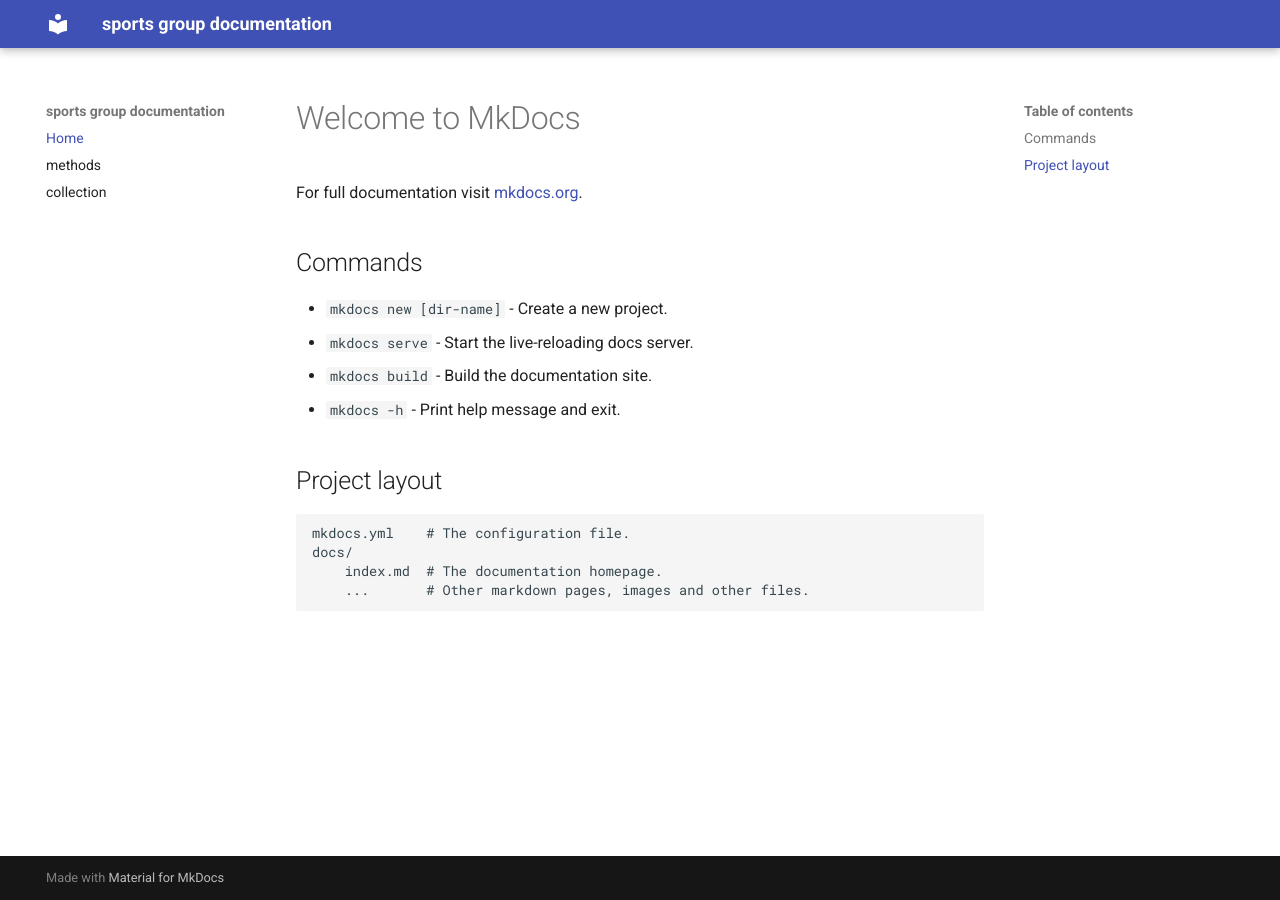
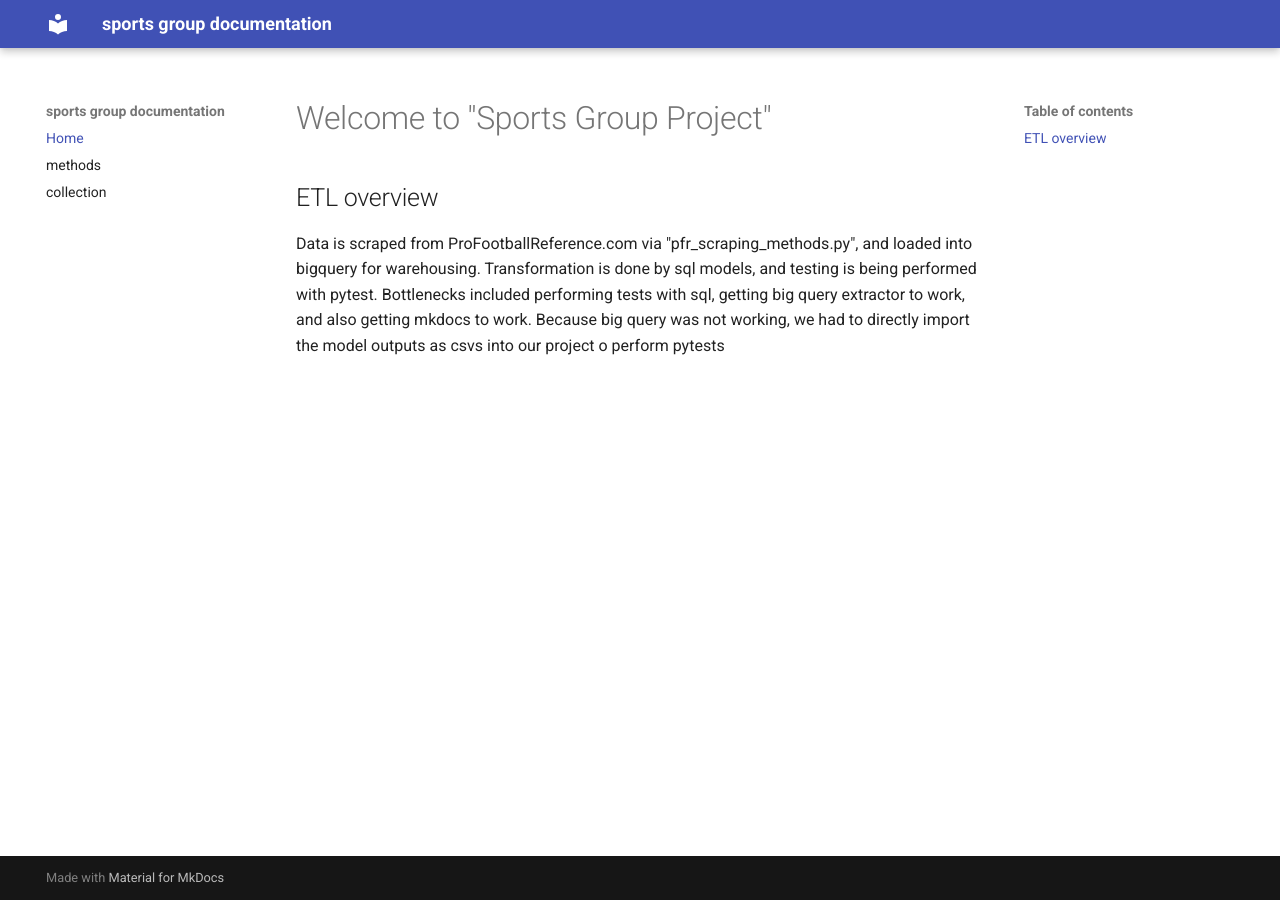
Before and after one commit to willem-strydom/footbal_analysis, an MkDocs documentation site: the page built from docs/index.md, in a window 1280 px wide. Built offline with MkDocs 1.6.1 and Material for MkDocs 9.7.7, drawn with Linux system fonts in a browser that asks for light colours.

Commit message:
pulled from main

```diff
--- a/docs/index.md
+++ b/docs/index.md
@@ -1,17 +1,9 @@
-# Welcome to MkDocs
+# Welcome to "Sports Group Project"
 
-For full documentation visit [mkdocs.org](https://www.mkdocs.org).
 
-## Commands
+## ETL overview
 
-* `mkdocs new [dir-name]` - Create a new project.
-* `mkdocs serve` - Start the live-reloading docs server.
-* `mkdocs build` - Build the documentation site.
-* `mkdocs -h` - Print help message and exit.
-
-## Project layout
-
-    mkdocs.yml    # The configuration file.
-    docs/
-        index.md  # The documentation homepage.
-        ...       # Other markdown pages, images and other files.
+Data is scraped from ProFootballReference.com via "pfr_scraping_methods.py", and loaded into bigquery for warehousing.
+Transformation is done by sql models, and testing is being performed with pytest. Bottlenecks included
+performing tests with sql, getting big query extractor to work, and also getting mkdocs to work. Because big query was
+not working, we had to directly import the model outputs as csvs into our project o perform pytests
```
Also changed, not shown: 2 other files.
